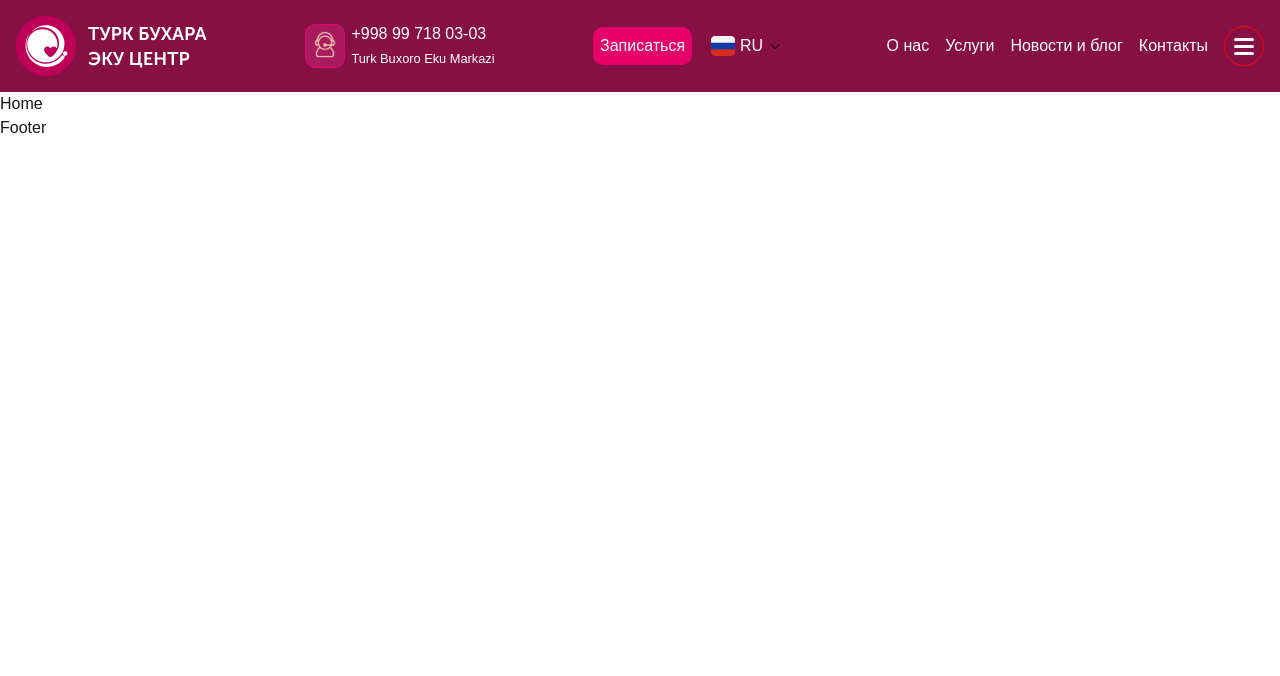
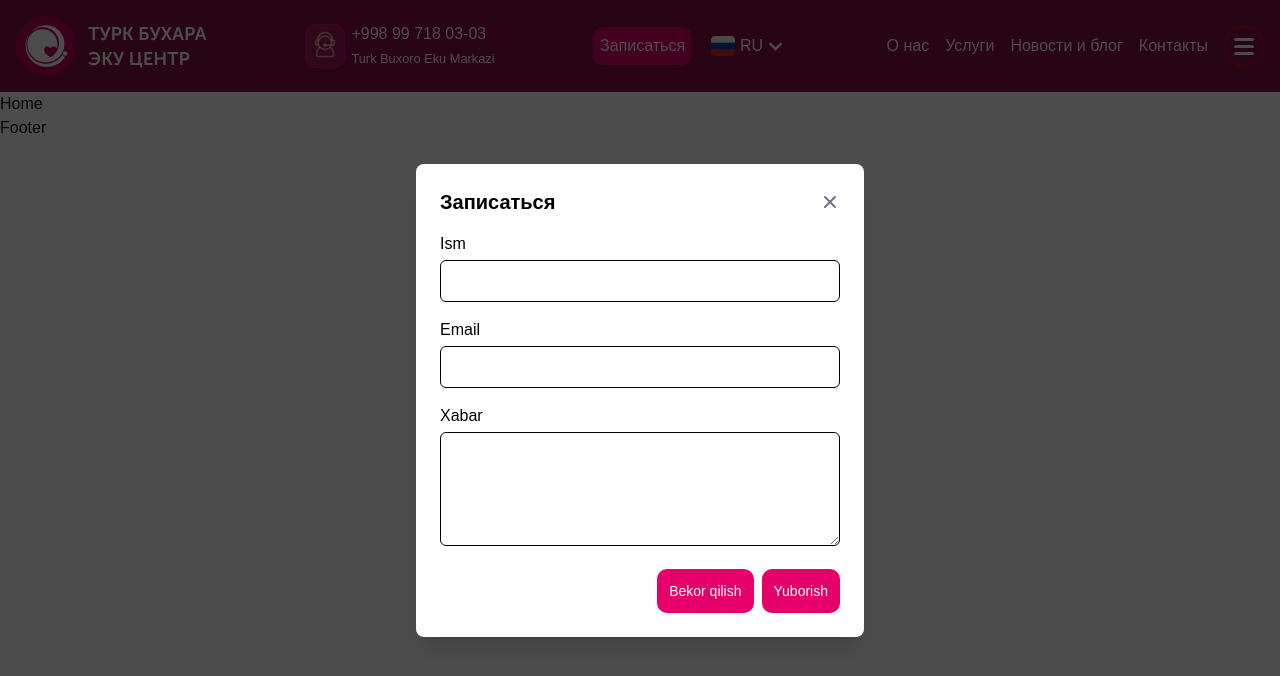
Before and after one commit to akmalshakirov/turkbuxoroeku-next, a Next.js app: page / in a window 1280 px wide. Both pictures are taken after a click on the button "Записаться". Shown: the top 676 px of the page. Built offline with nearby package versions, Linux system fonts and the light colour scheme.

Commit message:
HEADER (✅[])

```diff
--- a/src/components/layout/Header.css
+++ b/src/components/layout/Header.css
@@ -11,7 +11,7 @@
 }
 
 .dropdown:not(.dropdown-active) ul ul {
-    top: -100%;
+    top: 50%;
     opacity: 0;
     pointer-events: none;
 }
@@ -24,8 +24,7 @@
     padding: 5px;
 }
 
-.dropdown.dropdown-active ul ul {
-    top: 100%;
+.dropdown ul ul {
     background-color: white;
     color: #000;
     padding: 5px;
@@ -34,6 +33,9 @@
     display: flex;
     flex-direction: column;
     gap: 5px;
+}
+.dropdown.dropdown-active ul ul {
+    top: 100%;
 }
 
 .dropdown.dropdown-active ul ul li {
@@ -59,7 +61,10 @@
     width: 40px;
     height: 40px;
     outline: none;
-    transition: 0.3s;
+    transition: all 0.3s;
+}
+.burger-menu.burger-close:hover {
+    background-color: rgba(241, 72, 72, 0.308);
 }
 .burger-menu.burger-close span:first-child {
     position: absolute;
@@ -118,3 +123,7 @@
     padding: 20px;
     background-color: white;
 }
+
+header a:hover {
+    text-decoration: none;
+}
--- a/src/components/layout/Header.tsx
+++ b/src/components/layout/Header.tsx
@@ -3,17 +3,50 @@ import Image from "next/image";
 import Link from "next/link";
 import React from "react";
 import Icon from "../../../public/icon.svg";
-import Dropdown from "../../images/dropdown.png";
+import Dropdown from "../../images/dropdownicon.png";
 import Flag_EN from "../../images/flag-en.png";
 import Flag_RU from "../../images/flag-ru.png";
 import Flag_UZ from "../../images/flag-uz.png";
 import OperatorIcon from "../../images/operator.png";
 import Button from "../ui/Button";
+import Modal from "../ui/Modal";
 import "./Header.css";
 
 const Header = () => {
     const [headerActive, setHeaderActive] = React.useState(false);
     const [langActive, setLangActive] = React.useState(false);
+    const [isModalOpen, setIsModalOpen] = React.useState(false);
+    const [formData, setFormData] = React.useState({
+        name: "",
+        email: "",
+        message: "",
+    });
+
+    const handleInputChange = (
+        e: React.ChangeEvent<HTMLInputElement | HTMLTextAreaElement>
+    ) => {
+        const { name, value } = e.target;
+        setFormData((prev) => ({
+            ...prev,
+            [name]: value,
+        }));
+    };
+
+    const handleSubmit = (e: React.FormEvent) => {
+        e.preventDefault();
+        console.log("Yuborilgan ma'lumotlar:", formData);
+
+        setIsModalOpen(false);
+
+        setFormData({ name: "", email: "", message: "" });
+    };
+
+    const openModal = () => {
+        setIsModalOpen(true);
+    };
+    const closeModal = () => {
+        setIsModalOpen(false);
+    };
 
     return (
         <>
@@ -29,7 +62,7 @@ const Header = () => {
                     </Link>
                     <a
                         href='tel:+998997180303'
-                        className='flex gap-1.5 items-center no-underline!'>
+                        className='flex gap-1.5 items-center no-underline! group'>
                         <Image
                             src={OperatorIcon}
                             alt='Operator icon'
@@ -44,9 +77,85 @@ const Header = () => {
                         </div>
                     </a>
                     <div className='flex items-center gap-3.5'>
-                        <Button variant='primary' size='md'>
+                        <Button variant='primary' size='md' onClick={openModal}>
                             Записаться
                         </Button>
+                        <Modal
+                            isOpen={isModalOpen}
+                            onClose={() => setIsModalOpen(false)}
+                            title='Записаться'>
+                            <form
+                                onSubmit={handleSubmit}
+                                onReset={() => formData.email}>
+                                <div className='mb-4'>
+                                    <label
+                                        htmlFor='name'
+                                        className='block mb-1 font-medium'>
+                                        Ism
+                                    </label>
+                                    <input
+                                        type='text'
+                                        id='name'
+                                        name='name'
+                                        value={formData.name}
+                                        onChange={handleInputChange}
+                                        className='w-full px-3 py-2 border rounded-md'
+                                        required
+                                    />
+                                </div>
+
+                                <div className='mb-4'>
+                                    <label
+                                        htmlFor='email'
+                                        className='block mb-1 font-medium'>
+                                        Email
+                                    </label>
+                                    <input
+                                        type='email'
+                                        id='email'
+                                        name='email'
+                                        value={formData.email}
+                                        onChange={handleInputChange}
+                                        className='w-full px-3 py-2 border rounded-md'
+                                        required
+                                    />
+                                </div>
+
+                                <div className='mb-4'>
+                                    <label
+                                        htmlFor='message'
+                                        className='block mb-1 font-medium'>
+                                        Xabar
+                                    </label>
+                                    <textarea
+                                        id='message'
+                                        name='message'
+                                        value={formData.message}
+                                        onChange={handleInputChange}
+                                        rows={4}
+                                        className='w-full px-3 py-2 border rounded-md'
+                                        required
+                                    />
+                                </div>
+
+                                <div className='flex justify-end gap-2 text-white'>
+                                    <Button
+                                        size='sm'
+                                        type='button'
+                                        variant='primary'
+                                        onClick={() => setIsModalOpen(false)}>
+                                        Bekor qilish
+                                    </Button>
+                                    <Button
+                                        type='submit'
+                                        variant='primary'
+                                        size='sm'
+                                        className='py-3'>
+                                        Yuborish
+                                    </Button>
+                                </div>
+                            </form>
+                        </Modal>
                         <button
                             className={`dropdown ${
                                 langActive ? "dropdown-active" : ""
@@ -90,7 +199,7 @@ const Header = () => {
                             </ul>
                         </button>
                     </div>
-                    <div className='flex items-center gap-4'>
+                    <div className='flex items-center gap-4 max-md:hidden'>
                         <Link
                             href='/about'
                             className='hover:text-blue-300 transition-colors'>
--- a/src/components/ui/Modal.tsx
+++ b/src/components/ui/Modal.tsx
@@ -1,7 +1,88 @@
-import React from "react";
+import { ReactNode, useEffect, useRef, useState } from "react";
 
-const Modal = () => {
-    return <div>Modal</div>;
+interface IModalProps {
+    isOpen: boolean;
+    onClose: () => void;
+    title: string;
+    children: ReactNode;
+}
+
+const Modal = ({ isOpen, onClose, title, children }: IModalProps) => {
+    const modalRef = useRef<HTMLDivElement>(null);
+    const [isAnimating, setIsAnimating] = useState(false);
+    const [isVisible, setIsVisible] = useState(false);
+
+    useEffect(() => {
+        const handleEsc = (e: KeyboardEvent) => {
+            if (e.key === "Escape") handleClose();
+        };
+
+        if (isOpen) {
+            setIsAnimating(true);
+            setIsVisible(true);
+            document.addEventListener("keydown", handleEsc);
+            document.body.style.overflow = "hidden";
+        } else if (isVisible) {
+            setIsAnimating(false);
+
+            const timer = setTimeout(() => {
+                setIsVisible(false);
+            }, 300);
+            return () => clearTimeout(timer);
+        }
+
+        return () => {
+            document.removeEventListener("keydown", handleEsc);
+            document.body.style.overflow = "auto";
+        };
+    }, [isOpen]);
+
+    const handleClose = () => {
+        setIsAnimating(false);
+
+        setTimeout(() => {
+            onClose();
+        }, 300);
+    };
+
+    if (!isVisible && !isOpen) return null;
+
+    return (
+        <div
+            className={`fixed inset-0 z-50 flex items-center justify-center bg-black/50 transition-opacity duration-300 ${
+                isAnimating ? "bg-black/70" : "opacity-0"
+            }`}
+            onClick={onClose}>
+            <div
+                ref={modalRef}
+                className={`bg-white rounded-lg w-full max-w-md p-6 shadow-xl transform transition-all duration-300 text-black ${
+                    isAnimating
+                        ? "opacity-100 translate-y-0"
+                        : "opacity-0 -translate-y-10"
+                }`}
+                onClick={(e) => e.stopPropagation()}>
+                <div className='flex justify-between items-center mb-4'>
+                    <h3 className='text-xl font-semibold'>{title}</h3>
+                    <button
+                        onClick={onClose}
+                        className='text-gray-500 rounded hover:bg-gray-300 transition-colors'
+                        aria-label='Yopish'>
+                        <svg
+                            className='w-5 h-5'
+                            fill='currentColor'
+                            viewBox='0 0 20 20'>
+                            <path
+                                fillRule='evenodd'
+                                d='M4.293 4.293a1 1 0 011.414 0L10 8.586l4.293-4.293a1 1 0 111.414 1.414L11.414 10l4.293 4.293a1 1 0 01-1.414 1.414L10 11.414l-4.293 4.293a1 1 0 01-1.414-1.414L8.586 10 4.293 5.707a1 1 0 010-1.414z'
+                                clipRule='evenodd'
+                            />
+                        </svg>
+                    </button>
+                </div>
+                <div>{children}</div>
+            </div>
+        </div>
+    );
 };
 
 export default Modal;
```
Also changed, not shown: src/images/dropdownicon.png (added).
